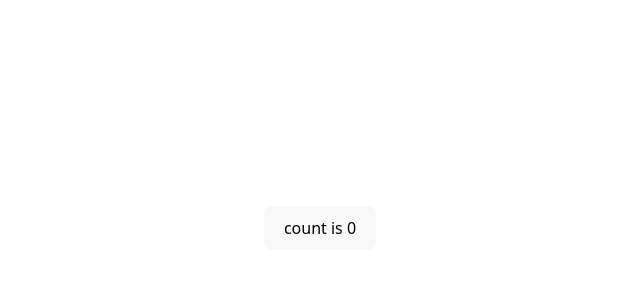
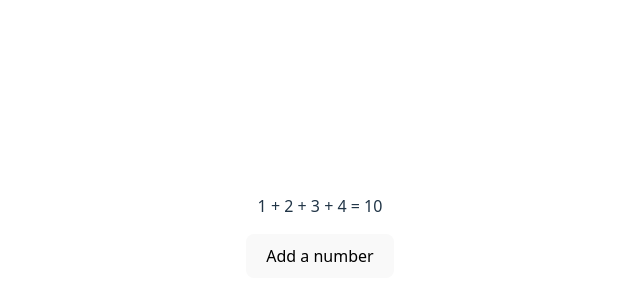
Before and after one commit to Loug522/Svelte-Project, a Svelte app: page / in a window 1280 px wide. Shown: the part 172-472 px from the top of the page, without its empty margins (320-960 px from the left). Built offline with nearby package versions, Linux system fonts and the light colour scheme.

Commit message:
added inspecting states component

```diff
--- a/src/App.svelte
+++ b/src/App.svelte
@@ -1,12 +1,9 @@
 <script>
-  import Counter from "./lib/Counter.svelte";
+  import Inspecting from "./components/Inspecting-states.svelte";
 </script>
 
 <main>
   <div class="card">
-    <Counter />
+    <Inspecting />
   </div>
 </main>
-
-<style>
-</style>
--- /dev/null
+++ b/src/components/Inspecting-states.svelte
@@ -0,0 +1,13 @@
+<script>
+  let numbers = $state([1, 2, 3, 4]);
+  let total = $derived(numbers.reduce((total, numbers) => total + numbers, 0));
+
+  function addNumber() {
+    numbers.push(numbers.length + 1);
+    console.log(numbers);
+  }
+</script>
+
+<p>{numbers.join(" + ")} = {total}</p>
+
+<button onclick={addNumber}>Add a number</button>
```
